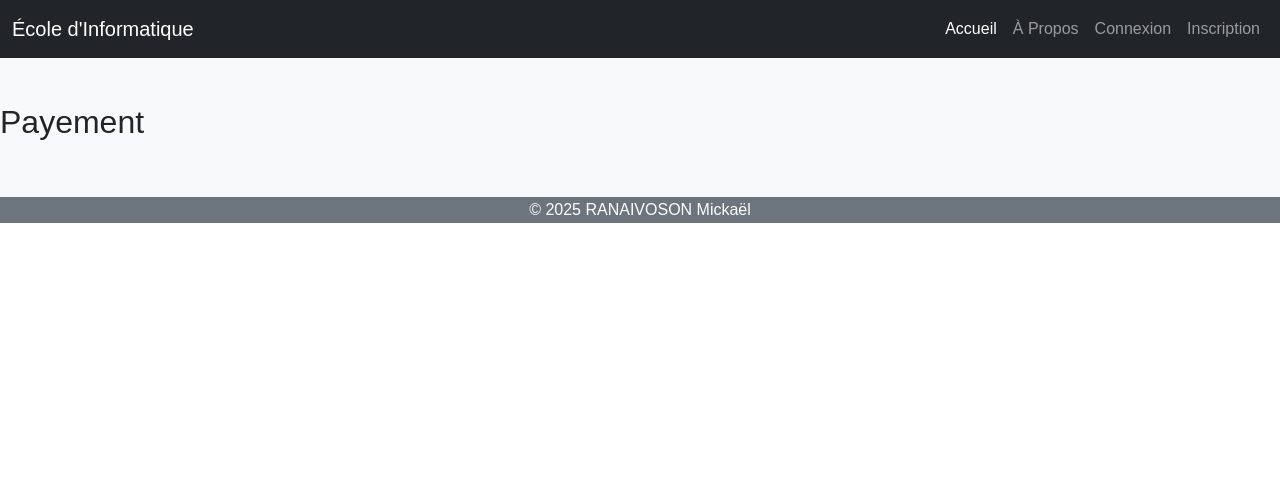
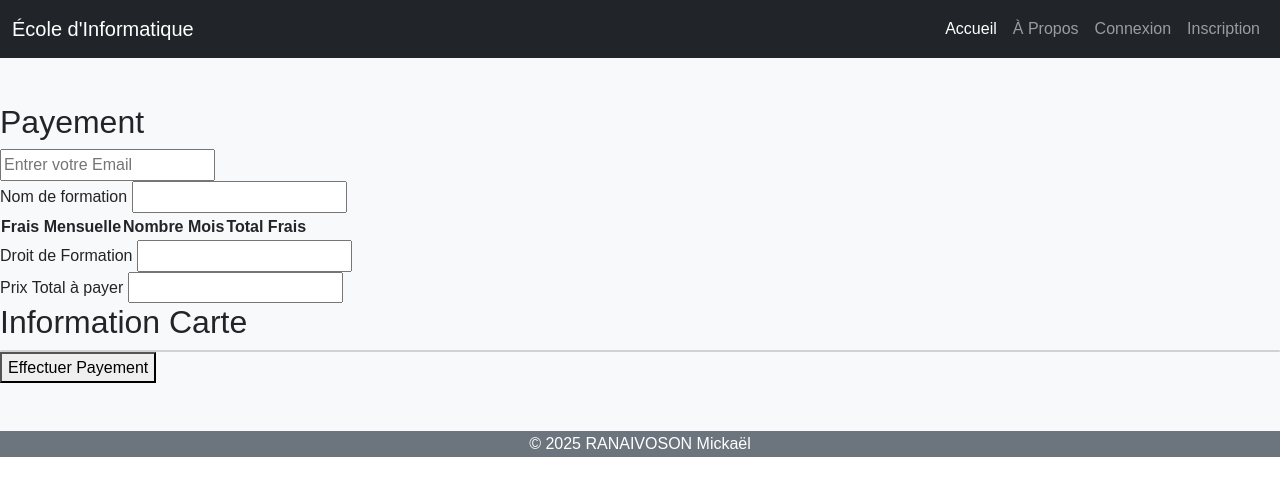
Before and after one commit to Mickael004/Site_ecole, a Django app: page /formation/payement/ in a window 1280 px wide. Shown: the top 496 px of the page. Run offline with Django 5.2, Linux system fonts and the light colour scheme; lists and menus that the app fills with data are empty; some libraries are stand-ins or nearby versions.

Commit message:
Formulaire de formation de paiements

```diff
--- a/AppFormation/models.py
+++ b/AppFormation/models.py
@@ -9,7 +9,7 @@ class FormationInscrit(models.Model):
     telephone = models.CharField(max_length=15)
     dateN = models.DateField()
     formation = models.CharField(max_length=50)
-    frais_formation = models.CharField(max_length=20)
+    frais_formation = models.IntegerField()
     date_Debut = models.TextField()
     date_Inscription = models.DateTimeField(auto_now_add=True)
     choix_non_payer = models.BooleanField(default=False)
--- a/AppFormation/urls.py
+++ b/AppFormation/urls.py
@@ -5,5 +5,6 @@ urlpatterns = [
     path(r'formation/<int:form_id>/',inscrire_formation,name="inscrire_formation"),
     path(r'formation',validation_inscription,name="validation_inscription"),
     path(r'formation/payement/',payement_inscription,name='payement_inscription'),
-    path(r'formation/confirmation/',confirmation_inscription, name='confirmation_inscription')
+    path(r'formation/confirmation/',confirmation_inscription, name='confirmation_inscription'),
+    path(r'formation/panier/<int:form_id>',supprimerPanier,name='supprimerPanier')
 ]
--- a/AppFormation/views.py
+++ b/AppFormation/views.py
@@ -13,7 +13,41 @@ def inscrire_formation(request,form_id):
         'detail_formation':formation,
         'user': user
     }
+# panier frais
+    # if 'panier' not in request.session:
+    #     request.session['panier'] = []
+    # cart = request.session["panier"]
+    # donner = {
+    #     "id_formation": form_id,
+    #     "formation":formation.nom,
+    #     "frais_formation":formation.frais_formation
+    # }
+
+    # if donner in cart:
+    #     cart.append(donner)
+    #     request.session.modified = True
+    donner = {
+        "id_formation": form_id,
+        "formation":formation.nom,
+        "frais_formation":formation.frais_formation
+    }
+    if 'panier' not in request.session:
+        request.session['panier'] = []
+
+    request.session['panier'].append(donner)
+    request.session.modified = True
+
     return render(request,'formulaire_inscription.html',context)
+
+def supprimerPanier(request,form_id):
+    if 'panier' in request.session:
+        panier = request.sessio['panier']
+        for index, form in enumerate(panier):
+            if form['id_formation'] == form_id:
+                del panier[index]
+                break
+        request.session['panier'] = panier
+    return redirect("payement_inscription")
 
 def validation_inscription(request):
     if request.method == 'POST':
@@ -51,7 +85,14 @@ def validation_inscription(request):
     return render(request,'formulaire_inscription.html')
 
 def payement_inscription(request):
+    # formation = FormationInscrit.objects.get(id=form_id)
+    # user = request.session.get('client')
+    # context = {
+    #     'formation_inscrit':formation,
+    #     'user': user
+    # }
     return render(request,'payement.html')
+
 
 def confirmation_inscription(request):
     return render(request,'confirmation_inscription.html')
--- a/templates/payement.html
+++ b/templates/payement.html
@@ -3,5 +3,69 @@
 {% block content %}
     <section style="margin-top: 55px; " class="bg-light py-5" id="formations">
         <h2>Payement</h2>
+        <form action="">
+            {% csrf_token %}
+            <input type="email" name="" id="" placeholder="Entrer votre Email">
+            <div>
+                <label for="">Nom de formation</label>
+                <input type="text" name="formation" id="formation" value="">
+            </div>
+
+            <table>
+                <tr>
+                    <th>Frais Mensuelle</th>
+                    <th>Nombre Mois</th>
+                    <th>Total Frais</th>
+                </tr>
+
+                {% if 'panier' in request.session %}
+                    {% for frais in request.session.panier  %}
+                        <tr>
+
+                            <td>
+                                <input type="number" name="frais_formation" id="frais_formation" value="{{frais.frais_formation}}" readonly >
+                            </td>
+                            <td><input type="number" name="nombre_mois" id="nombre_mois" placeholder="Nombre de mois" ></td>
+                            <td><input type="number" name="Total_frais" id="total_frais"  ></td>
+                        </tr>
+                    {% endfor %}
+
+                {% endif %}
+
+
+
+            </table>
+
+            <div>
+                <label for="">Droit de Formation</label>
+                <input type="number" name="droit" id="">
+            </div>
+            <div>
+                <label for="">Prix Total à payer</label>
+                <input type="number" name="prix_total" id="prix_total">
+            </div>
+            <h2>Information Carte</h2>
+            <div class="card"></div>
+            <button>Effectuer Payement</button>
+
+        </form>
     </section>
+
+    <script>
+        const nom_formation = document.getElementById('formation')
+        const frais_formation = document.getElementById('frais_formation')
+        const nombre_mois = document.getElementById('nombre_mois')
+        const total = document.getElementById('total_frais')
+
+        nom_formation.value = sessionStorage.getItem('formation')
+
+        nombre_mois.addEventListener('input',function(){
+            const frais = parseFloat(frais_formation.value) || 0;
+            const mois = parseInt(nombre_mois.value) || 0;
+            total.value = frais*mois
+        })
+
+
+        {% comment %} console.log(frais_formation.value)  {% endcomment %}
+    </script>
 {% endblock %}
```
Also changed, not shown: templates/formulaire_inscription.html (+16 -3 lines), AppFormation/migrations/0004_alter_formationinscrit_frais_formation.py (added), AppFormation/migrations/0005_alter_formationinscrit_frais_formation.py (added), db.sqlite3.
